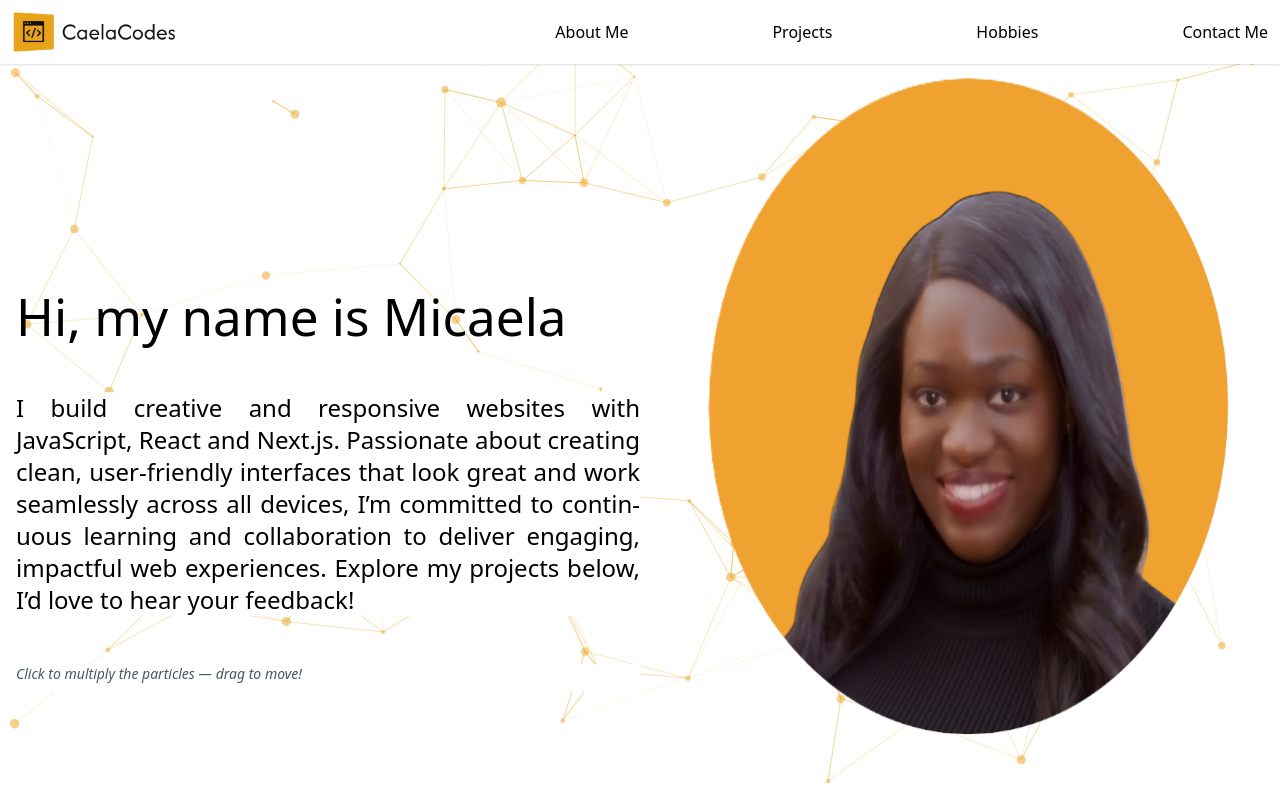
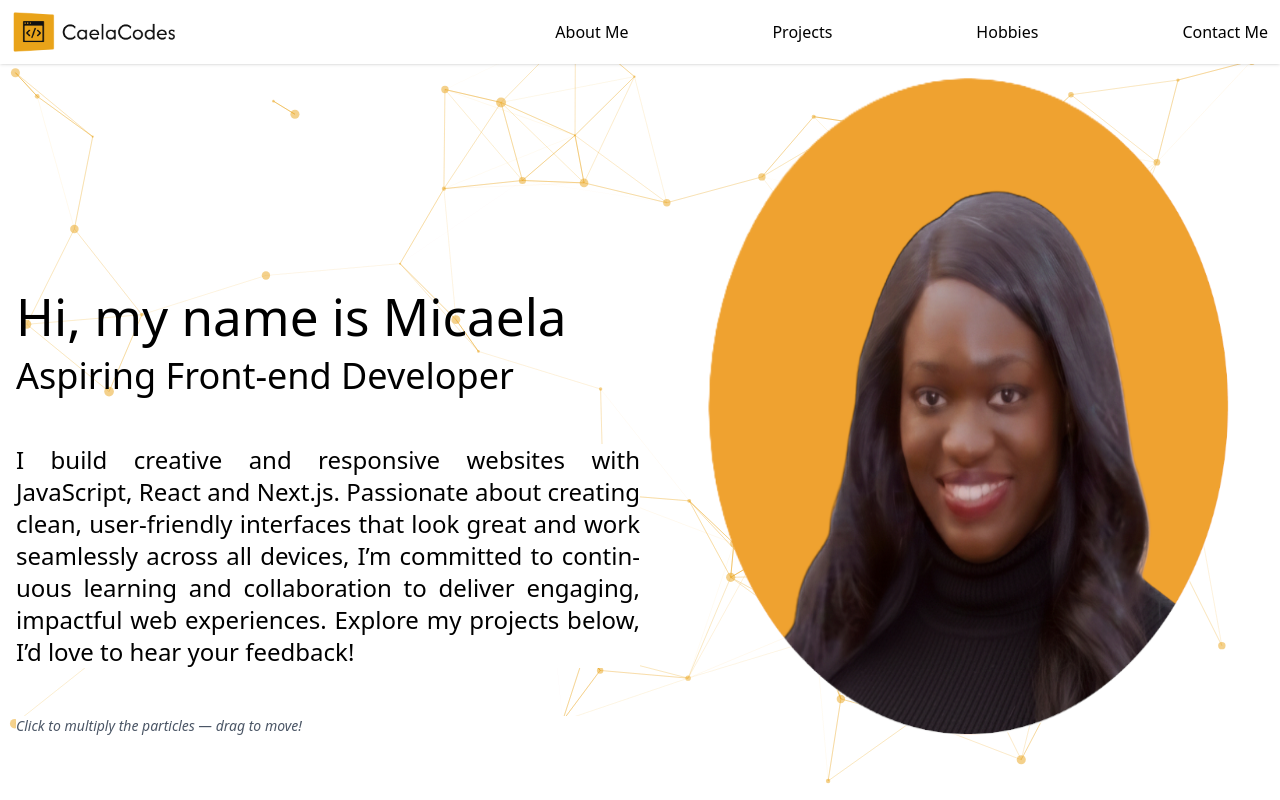
Before and after one commit to mickeymic25/caela-codes, a React (Vite) app: page / in a window 1280 px wide. Shown: the top 800 px of the page. Built offline with nearby package versions, Linux system fonts and the light colour scheme.

Commit message:
Update HeroBanner.jsx

```diff
--- a/src/components/sections/HeroBanner.jsx
+++ b/src/components/sections/HeroBanner.jsx
@@ -34,6 +34,12 @@ function HeroBanner() {
         <motion.h1 variants={fadeInLeft} className="text-2xl md:text-4xl mb-3">
           Hi, my name is Micaela
         </motion.h1>
+
+        <motion.h4 variants={fadeInLeft} className="text-2xl md:text-4xl mb-3">
+          Aspiring Front-end Developer
+        </motion.h4>
+
+
         <motion.p
           variants={fadeInLeft}
           className="text-base text-justify text-balance hyphens-auto sm:text-lg md:text-xl lg:text-2xl bg-white my-6 md:my-12"
```
